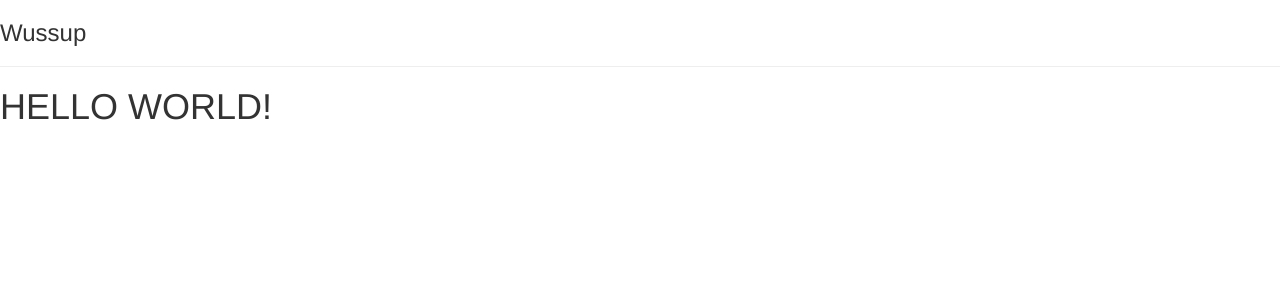
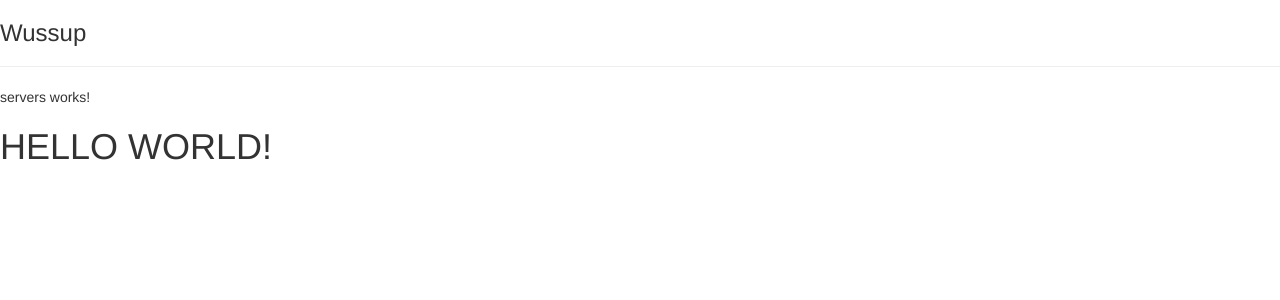
Before and after one commit to njabuloskosana/angular-projects, an Angular app in the folder my-first-app/: page / in a window 1280 px wide. Shown: the top 300 px of the page. Built offline with nearby package versions, Linux system fonts and the light colour scheme.

Commit message:
Generating components using the CLI

```diff
--- a/my-first-app/src/app/app.component.html
+++ b/my-first-app/src/app/app.component.html
@@ -1,3 +1,3 @@
 <h3>Wussup</h3>
 <hr>
-<app-server></app-server>
+<app-servers></app-servers>
--- a/my-first-app/src/app/app.module.ts
+++ b/my-first-app/src/app/app.module.ts
@@ -4,11 +4,13 @@
 
 import { AppComponent } from './app.component';
 import { ServerComponent } from './server/server.component';
+import { ServersComponent } from './servers/servers.component';
 
 @NgModule({
   declarations: [
     AppComponent,
-    ServerComponent
+    ServerComponent,
+    ServersComponent
   ],
   imports: [
     BrowserModule,
--- /dev/null
+++ b/my-first-app/src/app/servers/servers.component.html
@@ -0,0 +1,2 @@
+<p>servers works!</p>
+<app-server></app-server>
--- /dev/null
+++ b/my-first-app/src/app/servers/servers.component.ts
@@ -0,0 +1,15 @@
+import { Component, OnInit } from '@angular/core';
+
+@Component({
+  selector: 'app-servers',
+  templateUrl: './servers.component.html',
+  styleUrls: ['./servers.component.css']
+})
+export class ServersComponent implements OnInit {
+
+  constructor() { }
+
+  ngOnInit(): void {
+  }
+
+}
```
Also changed, not shown: my-first-app/src/app/servers/servers.component.css (added), 1 other file (tests, documents, lock files or other folders).
